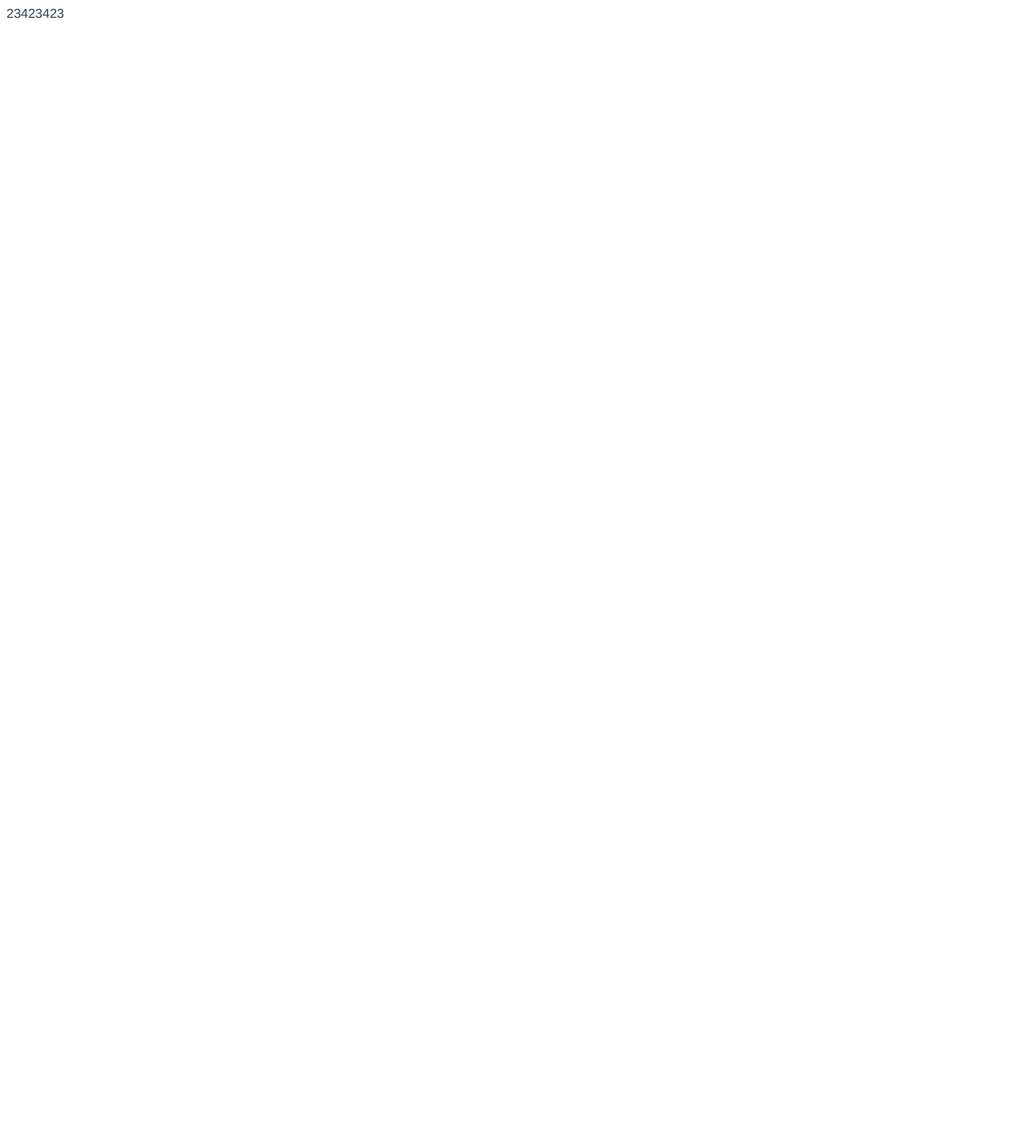
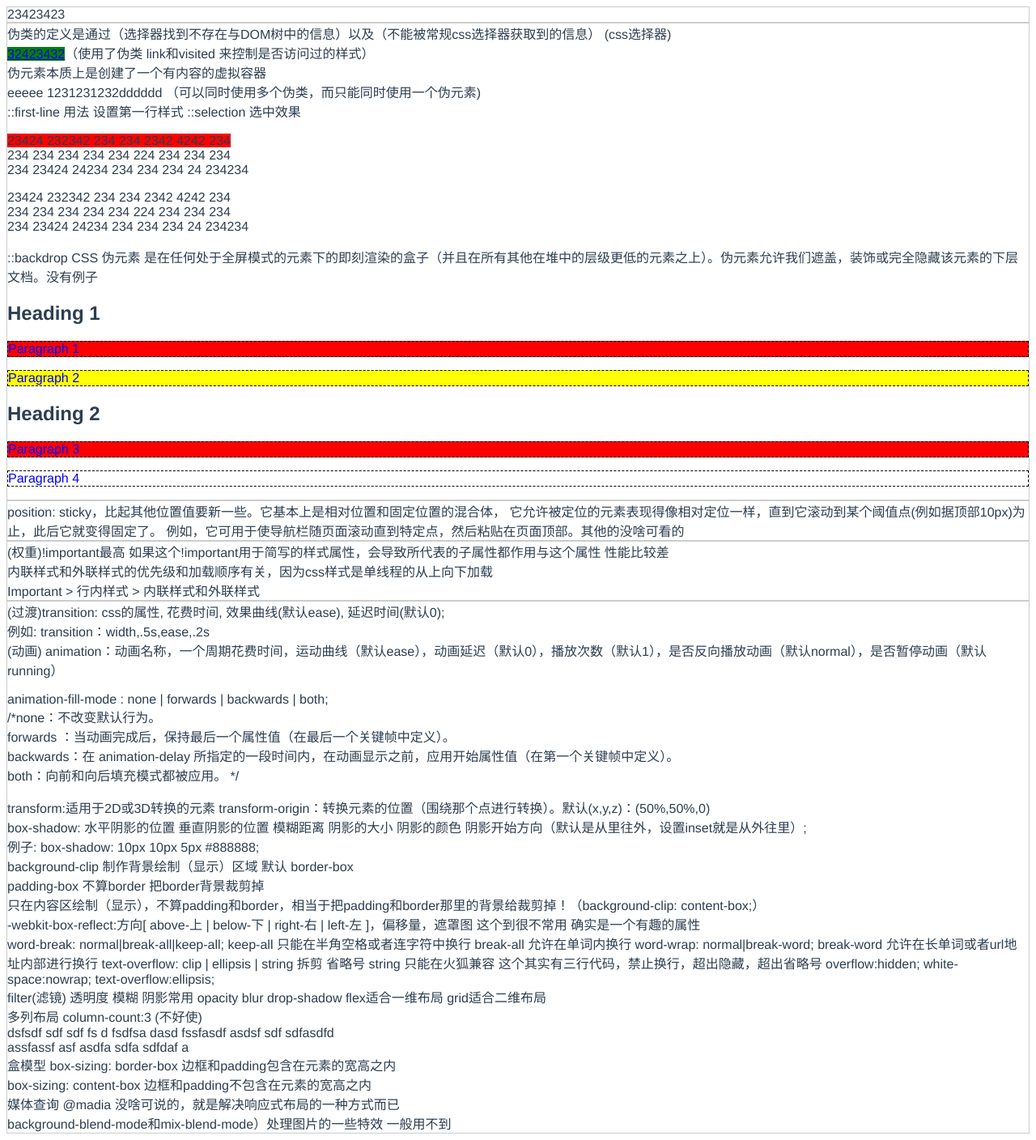
Before and after one commit to OnlyOneHelen/technological_learn, a Vue app: page / in a window 1280 px wide. Shown: the whole page at 81% size. Before the commit the page ends 800 px from the top, so only its background shows below. Built offline with nearby package versions, Linux system fonts and the light colour scheme.

Commit message:
提交更新

```diff
--- /dev/null
+++ b/src/views/cssList/2.vue
@@ -0,0 +1,66 @@
+<template>
+    <div>
+        <div>伪类的定义是通过（选择器找到不存在与DOM树中的信息）以及（不能被常规css选择器获取到的信息） (css选择器)</div>
+        <div><a class="link_a" href="www.baidu.com">32423432</a>（使用了伪类 link和visited 来控制是否访问过的样式）</div>
+        <div>伪元素本质上是创建了一个有内容的虚拟容器</div>
+        <div><span class="content_p">1231231232</span>（可以同时使用多个伪类，而只能同时使用一个伪元素)</div>
+        <div>::first-line 用法 设置第一行样式 ::selection 选中效果</div>
+        <div><p class="content_p1" style="width:300px">23424 232342 234 234 2342 4242 234 234 234 234 234 234 224 234 234 234 234 23424 24234 234 234 234 24 234234 </p></div>
+        <div><p class="content_p2" style="width:300px">23424 232342 234 234 2342 4242 234 234 234 234 234 234 224 234 234 234 234 23424 24234 234 234 234 24 234234 </p></div>
+        <div>::backdrop CSS 伪元素 是在任何处于全屏模式的元素下的即刻渲染的盒子（并且在所有其他在堆中的层级更低的元素之上）。伪元素允许我们遮盖，装饰或完全隐藏该元素的下层文档。没有例子</div>
+        <section>
+            <h2>Heading 1</h2>
+            <p>Paragraph 1</p>
+            <p>Paragraph 2</p>
+            <div>
+                <h2>Heading 2</h2>
+                <p>Paragraph 3</p>
+                <p>Paragraph 4</p>
+            </div>
+        </section>
+    </div>
+</template>
+<script>
+export default {
+  data () {
+    return {
+
+    }
+  }
+}
+</script>
+<style>
+    .link_a:link {
+        background: green;
+    }
+    .link_a:visited{
+        background: red;
+    }
+    section p {
+    color: blue;
+    }
+
+    section > p {
+    background-color: yellow;
+    }
+
+    h2 + p {
+        background: red;
+    }
+
+    h2 ~ p {
+    border: 1px dashed black;
+    }
+    .content_p::after{
+        content: "dddddd   "
+    }
+    .content_p::before{
+        content: "eeeee "
+    }
+    .content_p1::first-line {
+        background: red;
+    }
+    .content_p2::selection {
+        background: green;
+    }
+</style>
--- /dev/null
+++ b/src/views/cssList/4.vue
@@ -0,0 +1,5 @@
+<template>
+    <div> position: sticky，比起其他位置值要新一些。它基本上是相对位置和固定位置的混合体，
+它允许被定位的元素表现得像相对定位一样，直到它滚动到某个阈值点(例如据顶部10px)为止，此后它就变得固定了。
+例如，它可用于使导航栏随页面滚动直到特定点，然后粘贴在页面顶部。其他的没啥可看的</div>
+</template>
--- /dev/null
+++ b/src/views/cssList/6.vue
@@ -0,0 +1,7 @@
+<template>
+    <div>
+        <div>(权重)!important最高 如果这个!important用于简写的样式属性，会导致所代表的子属性都作用与这个属性 性能比较差</div>
+        <div>内联样式和外联样式的优先级和加载顺序有关，因为css样式是单线程的从上向下加载</div>
+        <div>Important > 行内样式 > 内联样式和外联样式</div>
+    </div>
+</template>
--- /dev/null
+++ b/src/views/cssList/8.vue
@@ -0,0 +1,58 @@
+<template>
+    <div>
+        <div>(过渡)transition: css的属性, 花费时间, 效果曲线(默认ease), 延迟时间(默认0);<br/>
+        例如: transition：width,.5s,ease,.2s</div>
+        <div>(动画) animation：动画名称，一个周期花费时间，运动曲线（默认ease），动画延迟（默认0），播放次数（默认1），是否反向播放动画（默认normal），是否暂停动画（默认running）</div>
+        <p>
+            animation-fill-mode : none | forwards | backwards | both;
+            <br/>/*none：不改变默认行为。
+            <br/>forwards ：当动画完成后，保持最后一个属性值（在最后一个关键帧中定义）。
+            <br/>backwards：在 animation-delay 所指定的一段时间内，在动画显示之前，应用开始属性值（在第一个关键帧中定义）。
+            <br/>both：向前和向后填充模式都被应用。  */   </p>
+        <div>
+            transform:适用于2D或3D转换的元素
+            transform-origin：转换元素的位置（围绕那个点进行转换）。默认(x,y,z)：(50%,50%,0)
+        </div>
+        <div>
+            box-shadow: 水平阴影的位置 垂直阴影的位置 模糊距离 阴影的大小 阴影的颜色 阴影开始方向（默认是从里往外，设置inset就是从外往里）;
+            <br/>例子: box-shadow: 10px 10px 5px #888888;
+        </div>
+        <div>
+            background-clip 制作背景绘制（显示）区域 默认 border-box
+            <br/> padding-box 不算border 把border背景裁剪掉
+            <br/> 只在内容区绘制（显示），不算padding和border，相当于把padding和border那里的背景给裁剪掉！（background-clip: content-box;）
+        </div>
+        <div>-webkit-box-reflect:方向[ above-上 | below-下 | right-右 | left-左 ]，偏移量，遮罩图
+            这个到很不常用 确实是一个有趣的属性
+        </div>
+        <div>
+            word-break: normal|break-all|keep-all; keep-all 只能在半角空格或者连字符中换行
+            break-all 允许在单词内换行
+            word-wrap: normal|break-word; break-word 允许在长单词或者url地址内部进行换行
+            text-overflow: clip | ellipsis | string 拆剪 省略号 string 只能在火狐兼容
+            这个其实有三行代码，禁止换行，超出隐藏，超出省略号
+            overflow:hidden;
+            white-space:nowrap;
+            text-overflow:ellipsis;
+        </div>
+        <div>
+            filter(滤镜) 透明度 模糊 阴影常用 opacity blur drop-shadow
+            flex适合一维布局 grid适合二维布局
+        </div>
+        <div>
+            多列布局
+            column-count:3 (不好使)
+            <div style="column-count:3;-webkit-column-count: 3;-webkit-column-rule:2px solid #000;column-rule:2px solid #ccc;">dsfsdf sdf sdf fs d fsdfsa dasd fssfasdf asdsf sdf sdfasdfd assfassf asf asdfa sdfa sdfdaf a</div>
+        </div>
+        <div>
+            盒模型 box-sizing: border-box 边框和padding包含在元素的宽高之内
+            <br/> box-sizing: content-box 边框和padding不包含在元素的宽高之内
+        </div>
+        <div>
+            媒体查询 @madia 没啥可说的，就是解决响应式布局的一种方式而已
+        </div>
+        <div>
+            background-blend-mode和mix-blend-mode）处理图片的一些特效 一般用不到
+        </div>
+    </div>
+</template>
--- a/src/views/cssList/index.vue
+++ b/src/views/cssList/index.vue
@@ -1,11 +1,19 @@
 <template>
   <div class="about">
     <number-one></number-one>
+    <number-two></number-two>
+    <number-four></number-four>
+    <number-six></number-six>
+    <number-eight></number-eight>
   </div>
 </template>
 
 <script>
 import numberOne from './1.vue'
+import numberTwo from './2.vue'
+import numberFour from './4.vue'
+import numberSix from './6.vue'
+import numberEight from './8.vue'
 export default {
   data () {
     return {
@@ -13,7 +21,16 @@ export default {
     }
   },
   components: {
-    numberOne
+    numberOne,
+    numberTwo,
+    numberFour,
+    numberSix,
+    numberEight
   }
 }
 </script>
+<style>
+    .about>div {
+        border: 1px solid #ccc;
+    }
+</style>
```
